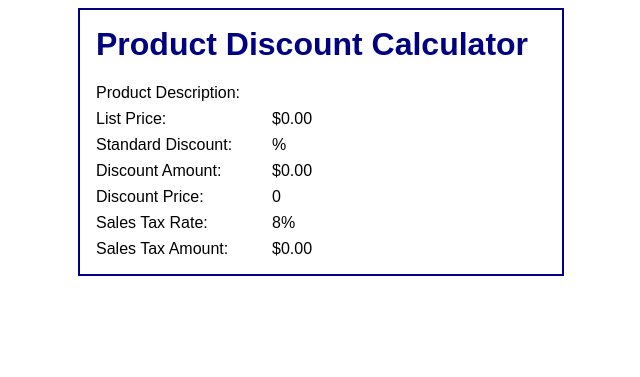
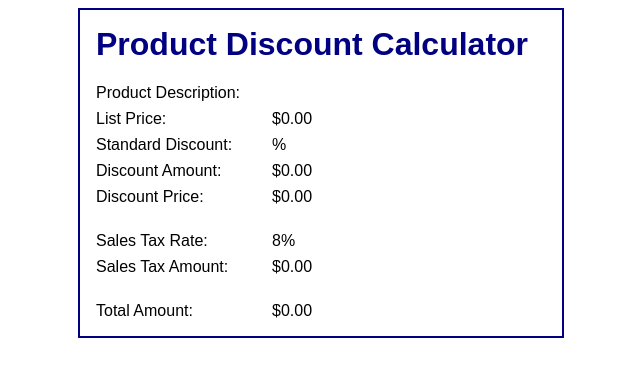
Before and after one commit to aggiewb/scc-web-dev-w20, a PHP site: page /display_discount.php in a window 1280 px wide. Shown: the top 377 px of the page, without its empty margins (319-959 px from the left). Run offline with PHP 8.4, Linux system fonts and the light colour scheme.

Commit message:
Add variable, calculation, formatting, label, and echo for total amount

```diff
--- a/itc240/assignment2/display_discount.php
+++ b/itc240/assignment2/display_discount.php
@@ -12,13 +12,20 @@ $discount_price = $list_price - $discount;
 $sales_tax_rate = 8;
 $sales_tax_amount = $discount_price * $sales_tax_rate * 0.01;
 
+//calculate total amount due
+$total_amount = $discount_price + $sales_tax_amount;
+
 //apply currency formatting and pecent format
 $list_price_f = "$" . number_format($list_price, 2);
+
 $discount_percent_f = $discount_percent . "%";
 $discount_f = "$" . number_format($discount, 2);
 $discount_price_f = "$" . number_format($discount_price, 2);
+
 $sales_tax_rate_f = $sales_tax_rate . "%";
 $sales_tax_amount_f = "$" . number_format($sales_tax_amount, 2);
+
+$total_amount_f = "$" . number_format($total_amount, 2);
 ?>
 
 
@@ -44,13 +51,19 @@ $sales_tax_amount_f = "$" . number_format($sales_tax_amount, 2);
             <span><?php echo htmlspecialchars($discount_f); ?></span>
             <br>
             <label>Discount Price:</label>
-            <span><?php echo $discount_price; ?></span>
+            <span><?php echo $discount_price_f; ?></span>
+            <br>
             <br>
             <label>Sales Tax Rate:</label>
             <span><?php echo $sales_tax_rate_f; ?></span>
             <br>
             <label>Sales Tax Amount:</label>
-            <span><?php echo $sales_tax_amount_f?></span>
+            <span><?php echo $sales_tax_amount_f ?></span>
+            <br>
+            <br>
+            <label>Total Amount:</label>
+            <span><?php echo $total_amount_f; ?></span>
+            <div>
         </main>
     </body>
 </html>
```
